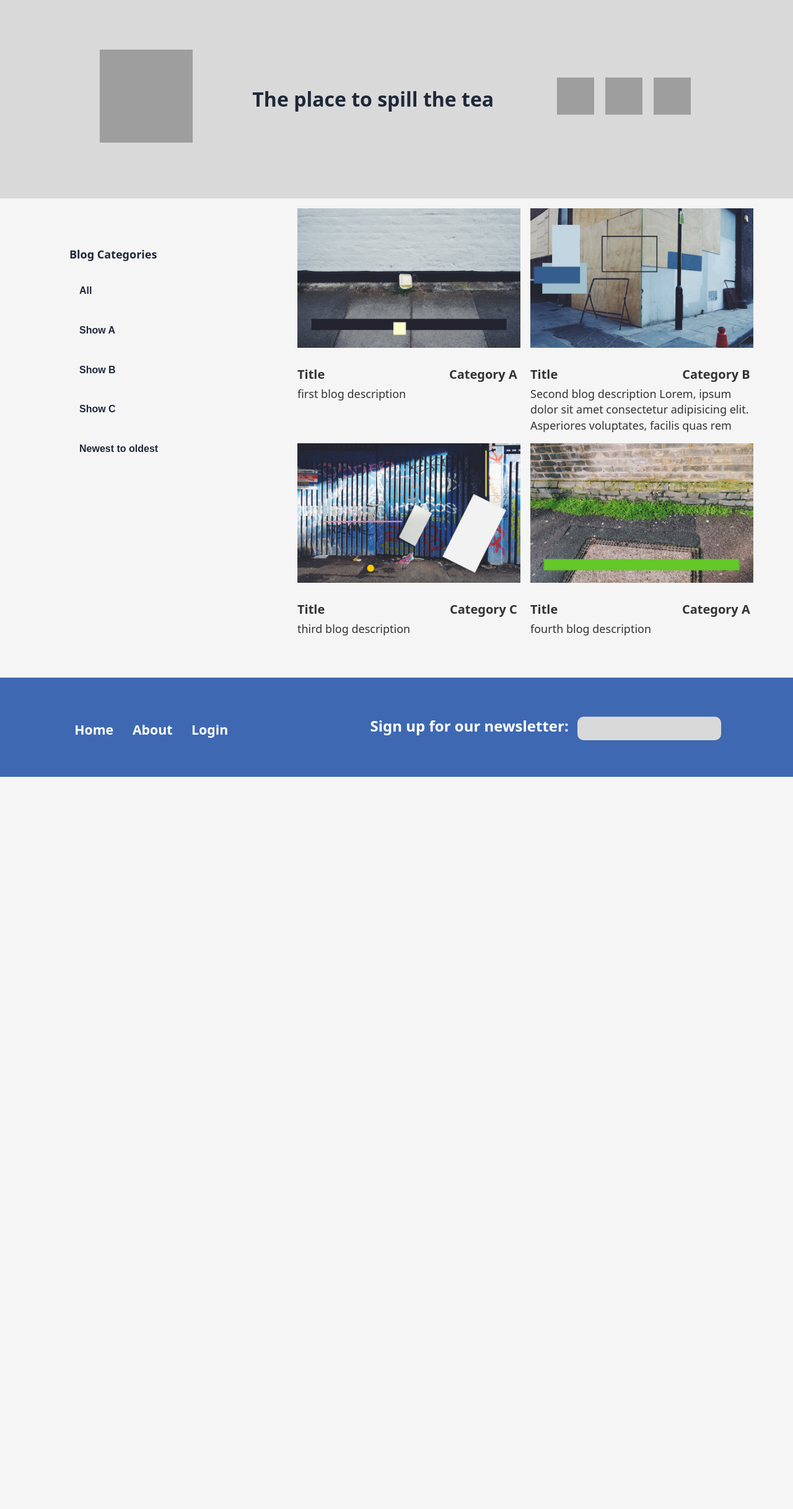
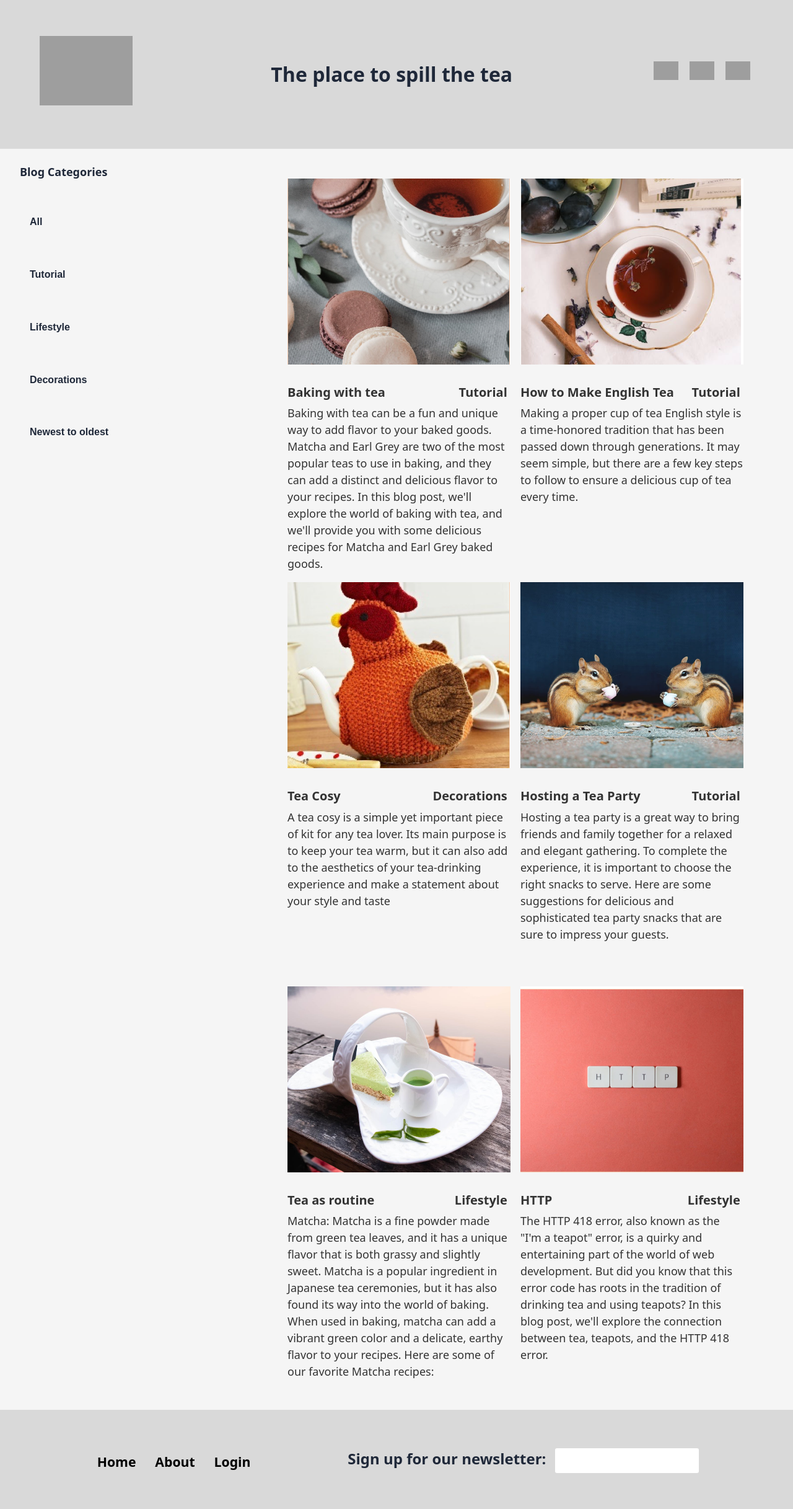
Before and after one commit to rogerb5/winter2023-cscd378-blog-final, a PHP site: page / in a window 1280 px wide. Shown: the whole page at 62% size. Before the commit the page ends 1253 px from the top, so only its background shows below. Run offline with PHP 8.4, Linux system fonts and the light colour scheme; grey boxes are pictures that could not be loaded.

Commit message:
add website content fix css

```diff
--- a/css/style.css
+++ b/css/style.css
@@ -5,7 +5,7 @@
     -webkit-font-smoothing: antialiased;
     -moz-osx-font-smoothing: grayscale;
     text-rendering: optimizeLegibility;
-    line-height: 1.4;
+    line-height: 1.5;
     margin: 0;
     padding: 0;
 }
@@ -48,16 +48,17 @@ body {
 header {
     background-color: var(--blog-primary-color);
     padding: var(--blog-primary-padding);
-    height: 40vh;
+    height: 30vh;
     display: flex;
     align-items: center;
-    justify-content: space-evenly;
+    justify-content: space-between;
 }
 
 /* SVG Settings ***/
 img.logo {
     width: 150px;
     height: 150px;
+    object-fit: contain;
 }
 
 img.logo:hover {
@@ -65,8 +66,9 @@ img.logo:hover {
 }
 
 img.svg-n {
-    width: 60px;
-    height: 60px;
+    width: 40px;
+    height: 40px;
+    object-fit: contain;
     margin: 0.3rem;
 }
 
@@ -91,7 +93,6 @@ main aside {
     height: 100%;
     position: sticky;
     top: 0;
-    left: 0;
     width: 25%;
 }
 
@@ -102,7 +103,7 @@ main aside div {
     justify-content: space-around;
     align-items: flex-start;
     height: 500px;
-    padding: var(--blog-primary-padding);
+    /* padding: var(--blog-primary-padding); */
 }
 
 main aside div p.button-p {
@@ -113,11 +114,11 @@ main aside div p.button-p {
 
 button.btn,
 button.sort {
+    background-color: whitesmoke;
     color: #1f2839;
     font-size: 16px;
-    background-color: whitesmoke;
     transition: background-color 300ms ease-in-out;
-    width: 100%;
+    width: 70%;
     text-align: left;
     border-radius: 5px;
     font-weight: bold;
@@ -134,10 +135,11 @@ button.sort:hover {
 section.blog-grid {
     display: grid;
     grid-template-columns: repeat(2, 1fr);
-    grid-template-rows: repeat(2, 1fr);
+    grid-template-rows: repeat(3, 1fr);
     width: 60%;
     padding: 1rem;
     gap: 1rem;
+    margin: 2rem;
 }
 
 section.blog-grid.sort {
@@ -152,7 +154,7 @@ span.change:after {
     content: 'Oldest to newest';
 }
 
-/********** Post Card styling ******/
+/********** Post Card styling ********/
 div.item {
     transition: transform 400ms ease;
 }
@@ -163,6 +165,7 @@ div.item:hover {
 
 div.item img {
     width: 100%;
+    height: 300px;
     object-fit: cover;
 }
 
@@ -191,16 +194,20 @@ p.blog-p {
     color: var(--blog-third-color);
 }
 
+/* Custom Heights */
+.cosy {
+    height: 300px;
+}
+
 /* LOGIN.html page styles ************************/
 section.form-section {
     display: flex;
     justify-content: center;
     align-items: center;
-    height: 70vh;
+    height: 90vh;
 }
 
 form.admin-form {
-    border: 2px solid red;
     padding: 1rem;
     min-height: 400px;
     width: 500px;
@@ -209,8 +216,6 @@ form.admin-form {
     justify-content: space-evenly;
     align-items: center;
     box-shadow: 0px 4px 6px 0 hsla(0, 0%, 0%, 0.2);
-    border: 0.5px solid black;
-    border-radius: 5px;
 }
 
 label {
@@ -220,9 +225,9 @@ label {
 
 input[type="text"] {
     border: none;
-    background-color: var(--blog-primary-color);
+    background-color: white;
     padding: 0.4rem 0 0.4rem 0;
-    border-radius: 10px;
+    border-radius: 3px;
     font-size: 18px;
     margin: 0.4rem;
 }
@@ -240,25 +245,24 @@ input[type="submit"]:hover {
     cursor: pointer;
 }
 
-
 /************ Footer styling ***************/
 footer {
-    background-color: #3E68B1;
+    background-color: var(--blog-primary-color);
     min-height: 160px;
     display: flex;
-    justify-content: space-around;
+    justify-content: space-evenly;
     align-items: center;
 }
 
 footer a.f-link {
     font-size: 1.33rem;
-    color: white;
+    color: black;
     font-weight: bolder;
     margin: 0.7rem;
 }
 
 .newsletter {
-    color: white;
+    color: b, acm;
 }
 
 /* Add MOBILE SCREEN MEDIA QUERIES */
--- a/index.html
+++ b/index.html
@@ -32,56 +32,91 @@
             <div class="button-div">
                 <p class="button-p">Blog Categories</p>
                 <button data-filter="all" class="btn">All</button>
-                <button data-filter="category-a" class="btn">Show A</button>
-                <button data-filter="category-b" class="btn">Show B</button>
-                <button data-filter="category-c" class="btn">Show C</button>
+                <button data-filter="category-a" class="btn">Tutorial</button>
+                <button data-filter="category-b" class="btn">Lifestyle</button>
+                <button data-filter="category-c" class="btn">Decorations</button>
                 <button class="sort"><span></span></button>
             </div>
         </aside>
 
         <section class="blog-grid">
             <div data-filter="category-a" class="item">
-                <img loading="lazy" src="assets/img/1.jpg" alt="placeholder image">
+                <img loading="lazy" src="assets/img/1.jpg" alt="Tea and macaroons">
                 <div class="blog-title">
-                    <h2>Title</h2>
-                    <p>Category A</p>
+                    <h2>Baking with tea</h2>
+                    <p>Tutorial</p>
                 </div>
                 <p class="blog-p">
-                    first blog description
-                </p>
-            </div>
-
-            <div data-filter="category-b" class="item">
-                <img loading="lazy" src="assets/img/2.jpg" alt="placeholder image">
-                <div class="blog-title">
-                    <h2>Title</h2>
-                    <p>Category B</p>
-                </div>
-                <p class="blog-p">
-                    Second blog description
-                    Lorem, ipsum dolor sit amet consectetur adipisicing elit. Asperiores voluptates, facilis quas rem
-                </p>
-            </div>
-
-            <div data-filter="category-c" class="category-c item">
-                <img loading="lazy" src="assets/img/3.jpg" alt="placeholder image">
-                <div class="blog-title">
-                    <h2>Title</h2>
-                    <p>Category C</p>
-                </div>
-                <p class="blog-p">
-                    third blog description
+                    Baking with tea can be a fun and unique way to add flavor to your baked goods. Matcha and Earl Grey
+                    are two of the most popular teas to use in baking, and they can add a distinct and delicious flavor
+                    to your recipes. In this blog post, we'll explore the world of baking with tea, and we'll provide
+                    you with some delicious recipes for Matcha and Earl Grey baked goods.
                 </p>
             </div>
 
             <div data-filter="category-a" class="item">
-                <img loading="lazy" src="assets/img/4.jpg" alt="placeholder image">
+                <img loading="lazy" src="assets/img/2.jpg" alt="Cinammon Tea and fruit">
                 <div class="blog-title">
-                    <h2>Title</h2>
-                    <p>Category A</p>
+                    <h2>How to Make English Tea</h2>
+                    <p>Tutorial</p>
                 </div>
                 <p class="blog-p">
-                    fourth blog description
+                    Making a proper cup of tea English style is a time-honored tradition that has been passed down
+                    through generations. It may seem simple, but there are a few key steps to follow to ensure a
+                    delicious cup of tea every time.
+                </p>
+            </div>
+
+            <div data-filter="category-c" class="category-c item cosy">
+                <img loading="lazy" src="assets/img/3.jpg" alt="Rooster Yarn Piece Covered Teapot">
+                <div class="blog-title">
+                    <h2>Tea Cosy</h2>
+                    <p>Decorations</p>
+                </div>
+                <p class="blog-p">
+                    A tea cosy is a simple yet important piece of kit for any tea lover. Its main purpose is to keep
+                    your tea warm, but it can also add to the aesthetics of your tea-drinking experience and make a
+                    statement about your style and taste
+                </p>
+            </div>
+
+            <div data-filter="category-a" class="item">
+                <img loading="lazy" src="assets/img/4.jpg" alt="Squirrels drinking tea">
+                <div class="blog-title">
+                    <h2>Hosting a Tea Party</h2>
+                    <p>Tutorial</p>
+                </div>
+                <p class="blog-p">
+                    Hosting a tea party is a great way to bring friends and family together for a relaxed and elegant
+                    gathering. To complete the experience, it is important to choose the right snacks to serve. Here are
+                    some suggestions for delicious and sophisticated tea party snacks that are sure to impress your
+                    guests.
+                </p>
+            </div>
+            <div data-filter="category-b" class="item hi">
+                <img loading="lazy" src="assets/img/5.jpg" alt="Tea with Matcha">
+                <div class="blog-title">
+                    <h2>Tea as routine</h2>
+                    <p>Lifestyle</p>
+                </div>
+                <p class="blog-p">
+                    Matcha: Matcha is a fine powder made from green tea leaves, and it has a unique flavor that is both
+                    grassy and slightly sweet. Matcha is a popular ingredient in Japanese tea ceremonies, but it has
+                    also found its way into the world of baking. When used in baking, matcha can add a vibrant green
+                    color and a delicate, earthy flavor to your recipes. Here are some of our favorite Matcha recipes:
+                </p>
+            </div>
+            <div data-filter="category-b" class="item hi">
+                <img loading="lazy" src="assets/img/7.jpg" alt="Tea with Matcha">
+                <div class="blog-title">
+                    <h2>HTTP</h2>
+                    <p>Lifestyle</p>
+                </div>
+                <p class="blog-p">
+                    The HTTP 418 error, also known as the "I'm a teapot" error, is a quirky and entertaining part of the
+                    world of web development. But did you know that this error code has roots in the tradition of
+                    drinking tea and using teapots? In this blog post, we'll explore the connection between tea,
+                    teapots, and the HTTP 418 error.
                 </p>
             </div>
         </section>
```
Also changed, not shown: assets/img/1.jpg, assets/img/2.jpg, assets/img/3.jpg, assets/img/4.jpg, assets/img/5.jpg, assets/img/6.jpg (added), assets/img/7.jpg (added).
